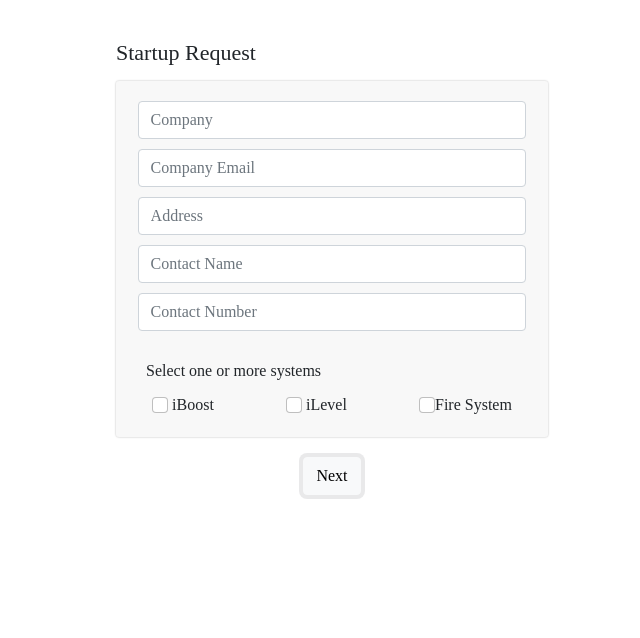
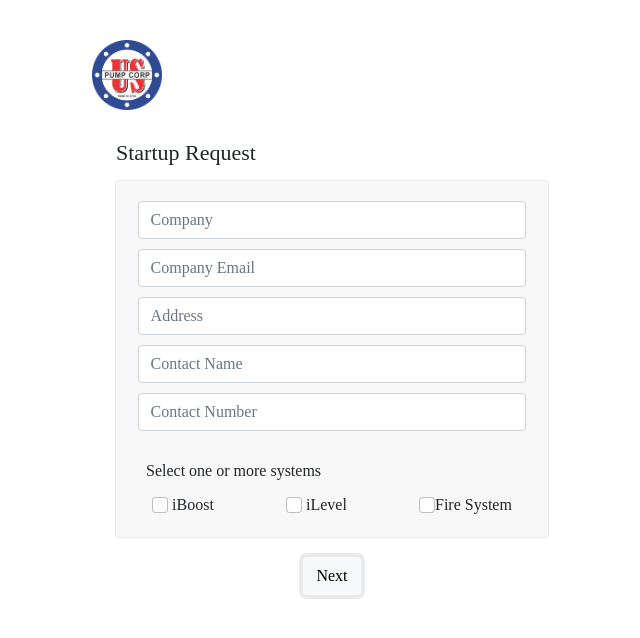
Before and after one commit to nateweis/agreementForm, a React (Create React App) app: page / in a window 1280 px wide. Shown: the top 638 px of the page, without its empty margins (308-948 px from the left). Built offline with nearby package versions, Linux system fonts and the light colour scheme; a web font is replaced by a local one.

Commit message:
added img

```diff
--- a/src/Form.js
+++ b/src/Form.js
@@ -191,6 +191,7 @@ class Form extends Component {
 
             <div className="slide" style={{marginLeft : `${this.state.marginLeft}px`, marginTop: '30px'}}>
 
+              <div className="logo"></div>
               <h5 style={style.header}>Startup Request</h5>
               <div className="err"> {this.state.errMsg} </div>
 
--- a/src/index.css
+++ b/src/index.css
@@ -48,7 +48,14 @@ body {
 .slide ul li{
   margin-bottom: 10px;
 }
-
+.logo{
+  width: 70px;
+  height: 70px;
+  background-image: url('./bootstrap/us-pump-logo-no-back-ground.png');
+  background-size: contain;
+  /* border: 1px solid black; */
+  margin-bottom: 30px;
+}
 .form-style{
   background-color: rgba(243, 243, 243, 0.596);
   box-shadow: 0 0 2px rgba(0, 0, 0, 0.315);
```
Also changed, not shown: src/bootstrap/us-pump-logo-no-back-ground.png (added).
